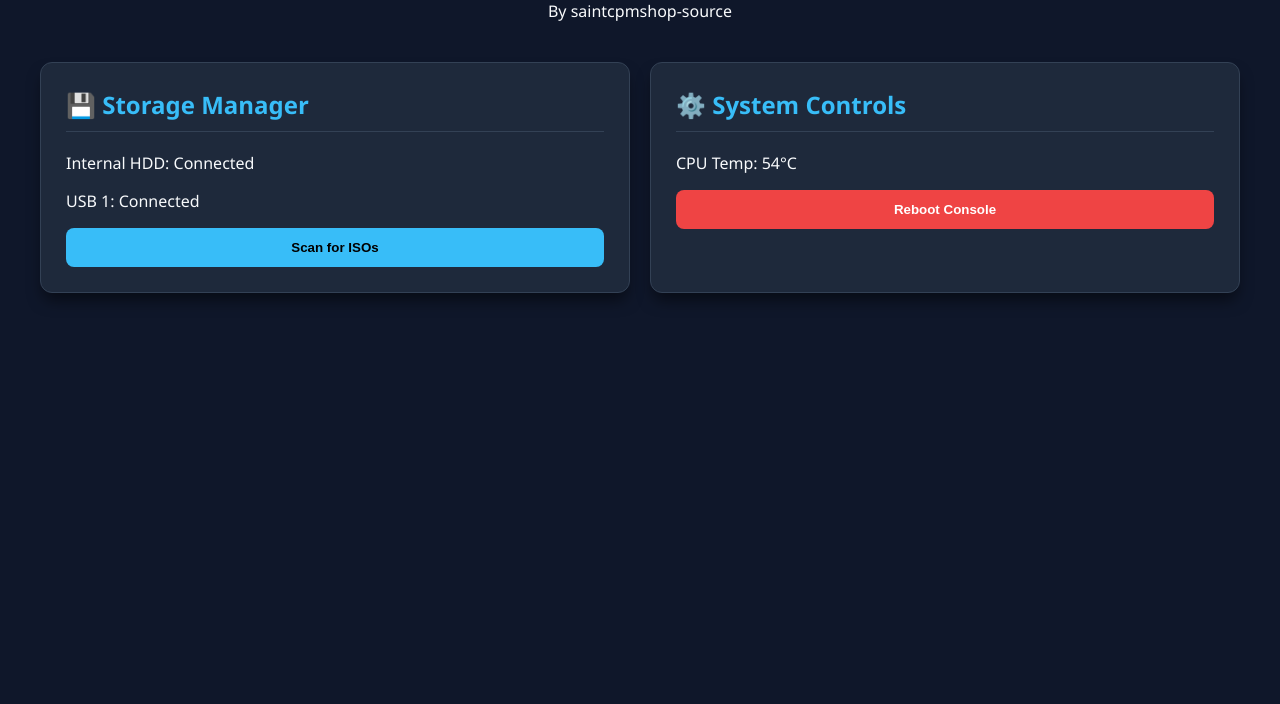
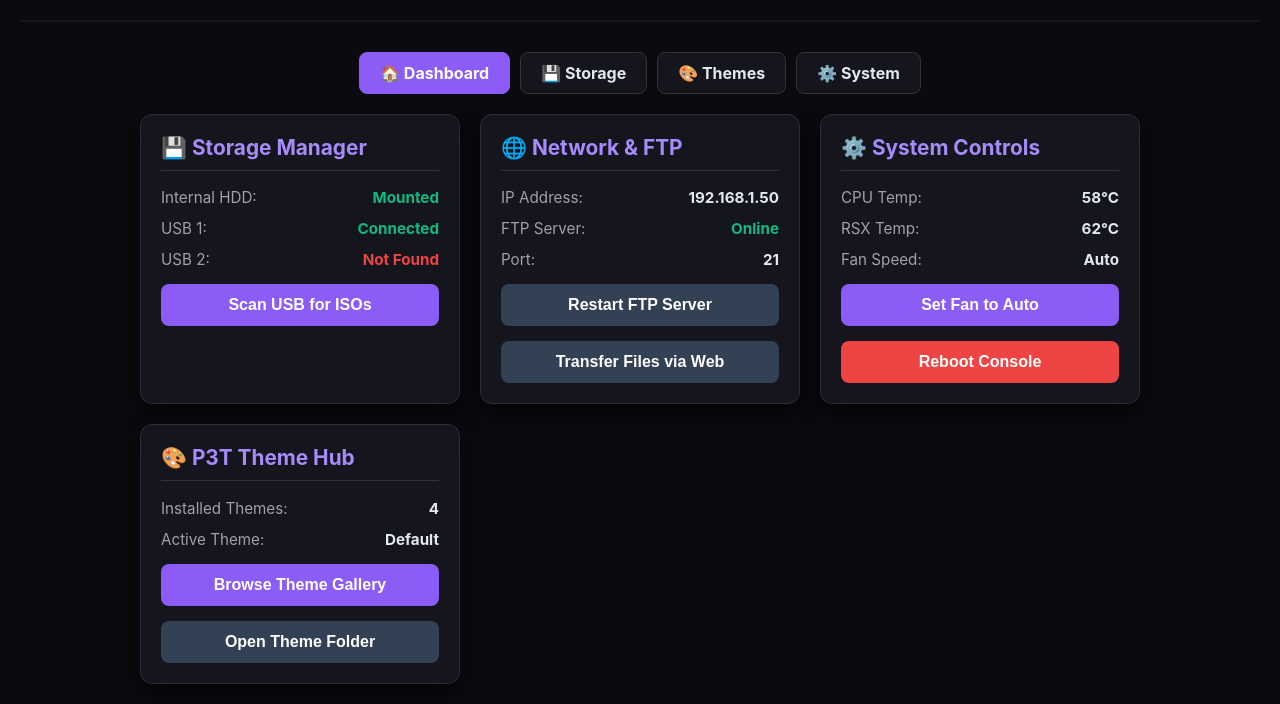
Before and after one commit to saintcpmshop-source/IlluminateX, a plain HTML site: page web-ui/index.html in a window 1280 px wide. Shown: the part 121-825 px from the top of the page. Before the commit the page ends 800 px from the top, so only its background shows below. Drawn offline with Linux system fonts and the light colour scheme.

Commit message:
Update index.html

```diff
--- a/web-ui/index.html
+++ b/web-ui/index.html
@@ -2,35 +2,85 @@
 <html lang="en">
 <head>
     <meta charset="UTF-8">
-    <title>IlluminateX Dashboard</title>
+    <title>IlluminateX Control Panel</title>
     <style>
-        :root { --bg: #0f172a; --panel: #1e293b; --text: #f8fafc; --accent: #38bdf8; --danger: #ef4444; }
-        body { background-color: var(--bg); color: var(--text); font-family: 'Segoe UI', sans-serif; margin: 0; padding: 40px; }
-        .header { text-align: center; margin-bottom: 40px; }
-        .header h1 { color: var(--accent); font-size: 3rem; margin: 0; text-shadow: 0 0 10px rgba(56, 189, 248, 0.5); }
-        .grid { display: grid; grid-template-columns: repeat(auto-fit, minmax(300px, 1fr)); gap: 20px; max-width: 1200px; margin: 0 auto; }
-        .card { background: var(--panel); border: 1px solid #334155; border-radius: 12px; padding: 25px; box-shadow: 0 10px 15px -3px rgba(0, 0, 0, 0.5); }
-        .card h2 { margin-top: 0; color: var(--accent); border-bottom: 1px solid #334155; padding-bottom: 10px; }
-        .btn { display: block; width: 100%; padding: 12px; margin-top: 15px; background: var(--accent); color: #000; border: none; border-radius: 8px; font-weight: bold; cursor: pointer; }
-        .btn-danger { background: var(--danger); color: #fff; }
+        :root { --bg: #0a0a0f; --panel: #15151e; --text: #e2e8f0; --accent: #8b5cf6; --accent-hover: #a78bfa; --success: #10b981; --danger: #ef4444; }
+        body { background-color: var(--bg); color: var(--text); font-family: 'Inter', sans-serif; margin: 0; padding: 20px; display: flex; flex-direction: column; align-items: center; }
+        .header { text-align: center; margin-bottom: 30px; width: 100%; border-bottom: 2px solid var(--panel); padding-bottom: 20px; }
+        .header h1 { color: var(--accent); font-size: 2.5rem; margin: 0; text-shadow: 0 0 15px rgba(139, 92, 246, 0.6); letter-spacing: 2px; }
+
+        .tabs { display: flex; gap: 10px; margin-bottom: 20px; }
+        .tab { background: var(--panel); padding: 10px 20px; border-radius: 8px; cursor: pointer; font-weight: bold; transition: 0.3s; border: 1px solid #333; }
+        .tab.active { background: var(--accent); border-color: var(--accent); color: white; }
+        .tab:hover:not(.active) { background: #2a2a35; }
+
+        .grid { display: grid; grid-template-columns: repeat(auto-fit, minmax(280px, 1fr)); gap: 20px; max-width: 1000px; width: 100%; }
+        .card { background: var(--panel); border: 1px solid #2d2d3d; border-radius: 12px; padding: 20px; box-shadow: 0 8px 20px rgba(0,0,0,0.6); transition: transform 0.2s; }
+        .card:hover { transform: translateY(-3px); border-color: var(--accent); }
+        .card h2 { margin-top: 0; color: var(--accent-hover); font-size: 1.3rem; border-bottom: 1px solid #333; padding-bottom: 10px; display: flex; align-items: center; gap: 8px;}
+
+        .status-row { display: flex; justify-content: space-between; margin-bottom: 12px; font-size: 0.95rem; color: #a1a1aa; }
+        .status-val { color: var(--text); font-weight: bold; }
+        .status-ok { color: var(--success); }
+
+        .btn { display: block; width: 100%; padding: 12px; margin-top: 15px; background: var(--accent); color: white; border: none; border-radius: 8px; font-weight: bold; font-size: 1rem; cursor: pointer; transition: 0.2s; text-align: center; text-decoration: none; }
+        .btn:hover { background: var(--accent-hover); transform: scale(1.02); }
+        .btn-danger { background: var(--danger); }
+        .btn-danger:hover { background: #f87171; }
+        .btn-secondary { background: #334155; }
+        .btn-secondary:hover { background: #475569; }
     </style>
 </head>
 <body>
     <div class="header">
         <h1>IlluminateX</h1>
-        <p>By saintcpmshop-source</p>
+        <p>Ultimate PS3 Toolkit | By saintcpmshop-source</p>
     </div>
+
+    <div class="tabs">
+        <div class="tab active">🏠 Dashboard</div>
+        <div class="tab">💾 Storage</div>
+        <div class="tab">🎨 Themes</div>
+        <div class="tab">⚙️ System</div>
+    </div>
+
     <div class="grid">
+        <!-- Storage Card -->
         <div class="card">
             <h2>💾 Storage Manager</h2>
-            <p>Internal HDD: Connected</p>
-            <p>USB 1: Connected</p>
-            <button class="btn">Scan for ISOs</button>
+            <div class="status-row"><span>Internal HDD:</span> <span class="status-val status-ok">Mounted</span></div>
+            <div class="status-row"><span>USB 1:</span> <span class="status-val status-ok">Connected</span></div>
+            <div class="status-row"><span>USB 2:</span> <span class="status-val" style="color: var(--danger);">Not Found</span></div>
+            <button class="btn">Scan USB for ISOs</button>
         </div>
+
+        <!-- Network & FTP -->
+        <div class="card">
+            <h2>🌐 Network & FTP</h2>
+            <div class="status-row"><span>IP Address:</span> <span class="status-val">192.168.1.50</span></div>
+            <div class="status-row"><span>FTP Server:</span> <span class="status-val status-ok">Online</span></div>
+            <div class="status-row"><span>Port:</span> <span class="status-val">21</span></div>
+            <button class="btn btn-secondary">Restart FTP Server</button>
+            <button class="btn btn-secondary">Transfer Files via Web</button>
+        </div>
+
+        <!-- System Controls -->
         <div class="card">
             <h2>⚙️ System Controls</h2>
-            <p>CPU Temp: 54°C</p>
+            <div class="status-row"><span>CPU Temp:</span> <span class="status-val">58°C</span></div>
+            <div class="status-row"><span>RSX Temp:</span> <span class="status-val">62°C</span></div>
+            <div class="status-row"><span>Fan Speed:</span> <span class="status-val">Auto</span></div>
+            <button class="btn">Set Fan to Auto</button>
             <button class="btn btn-danger">Reboot Console</button>
+        </div>
+
+        <!-- Themes Hub -->
+        <div class="card">
+            <h2>🎨 P3T Theme Hub</h2>
+            <div class="status-row"><span>Installed Themes:</span> <span class="status-val">4</span></div>
+            <div class="status-row"><span>Active Theme:</span> <span class="status-val">Default</span></div>
+            <button class="btn">Browse Theme Gallery</button>
+            <button class="btn btn-secondary">Open Theme Folder</button>
         </div>
     </div>
 </body>
```
